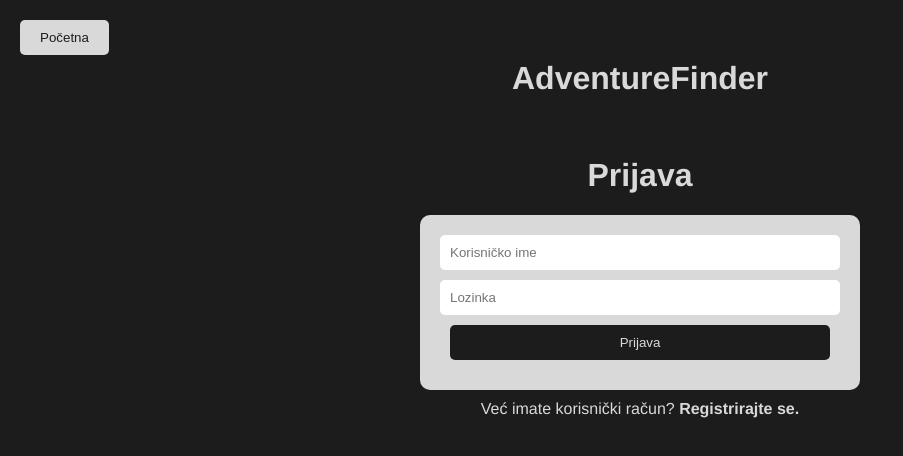
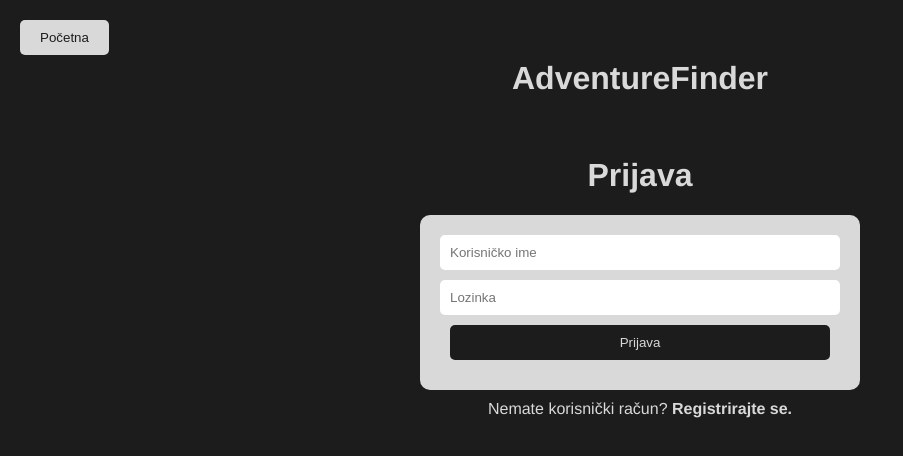
Before and after one commit to AnastazijaSirol/AdventureFinder, a Vue app: page /prijava_stranica in a window 1280 px wide. Shown: the top 456 px of the page, without its empty margins (0-903 px from the left). Built offline with nearby package versions, Linux system fonts and the light colour scheme.

Commit message:
Update prijava_stranica.vue

```diff
--- a/src/components/prijava_stranica.vue
+++ b/src/components/prijava_stranica.vue
@@ -9,7 +9,7 @@
         <button @click="usmjeri_aktivnosti">Prijava</button>
       </form>
     </div>
-    <p class="poruka">Već imate korisnički račun? <b class="preporuka" @click="usmjeri_registracija">Registrirajte se.</b></p>
+    <p class="poruka">Nemate korisnički račun? <b class="preporuka" @click="usmjeri_registracija">Registrirajte se.</b></p>
     <router-view/>
   </div>
 </template>
```
